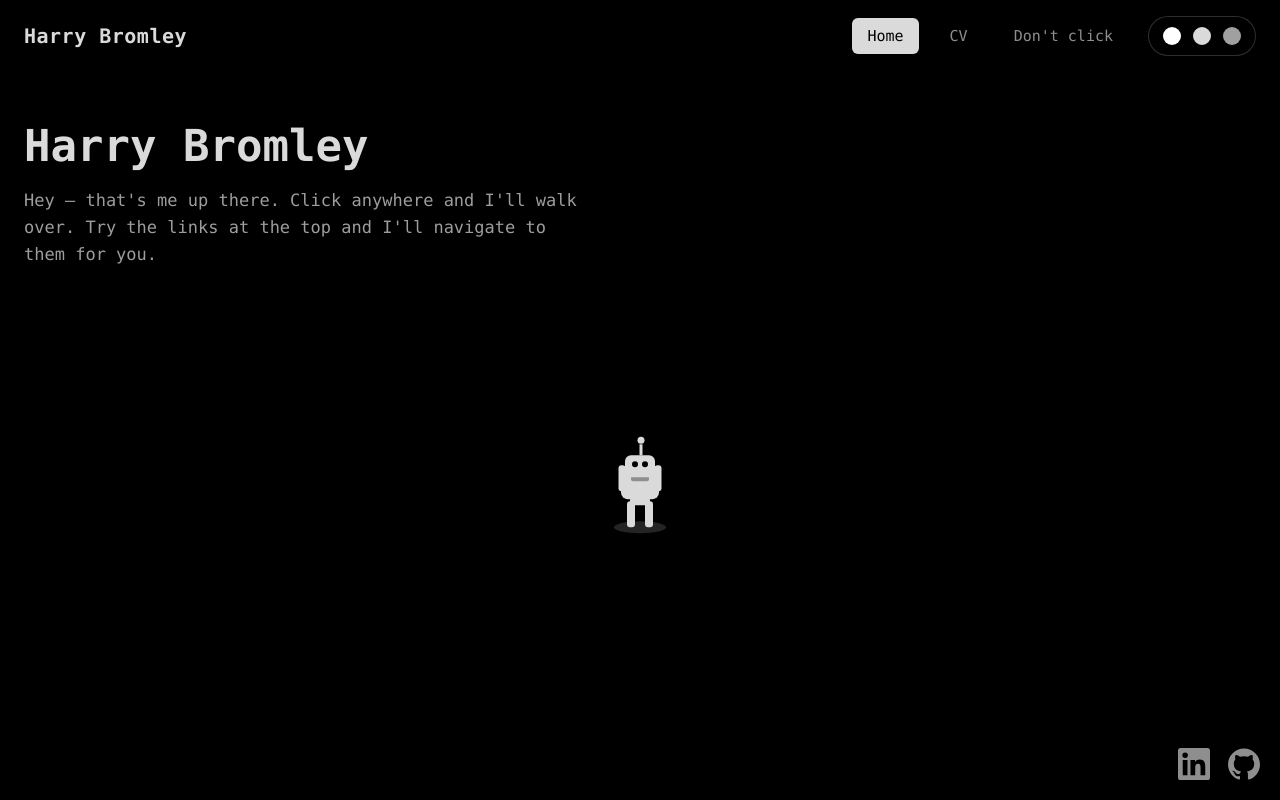
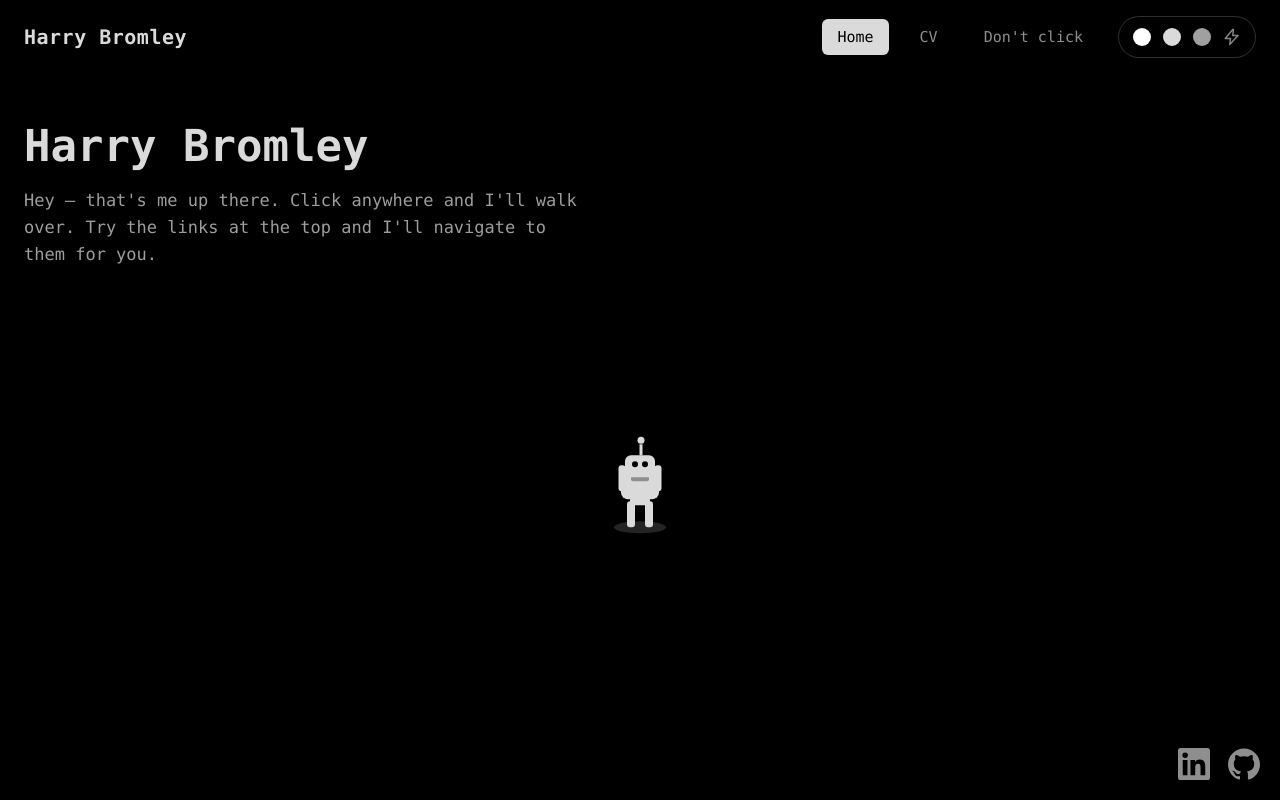
Before and after one commit to Harry1412/website, a React (Vite) app: page / in a window 1280 px wide. Built offline with nearby package versions, Linux system fonts and the light colour scheme.

Commit message:
Added boost option to speed up robot and animations

```diff
--- a/src/App.jsx
+++ b/src/App.jsx
@@ -29,6 +29,7 @@ export default function App() {
   const [route, setRoute] = useState(getRoute)
   const [cover, setCover] = useState(null)
   const [accent, setAccent] = useState(ACCENTS[1])
+  const [turbo, setTurbo] = useState(false)
   const [solved, setSolved] = useState(false)
   const robotRef = useRef(null)
   const busyRef = useRef(false)
@@ -65,26 +66,29 @@ export default function App() {
         y: rect.top + rect.height / 2,
       }
       const full = coverRadius(origin.x, origin.y)
+      const boost = turbo ? 2.5 : 1
+      const expandMs = EXPAND_MS
+      const contractMs = Math.round(CONTRACT_MS / boost)
 
       robotRef.current.walkTo(x, y, () => {
         robotRef.current.reach(() => {
           robotRef.current.unpack()
           setCover({ ...origin, radius: 0, duration: 0 })
           requestAnimationFrame(() => {
-            setCover({ ...origin, radius: full, duration: EXPAND_MS })
+            setCover({ ...origin, radius: full, duration: expandMs })
           })
           schedule(() => {
             window.location.hash = nextRoute
-            setCover({ ...origin, radius: 0, duration: CONTRACT_MS })
-          }, EXPAND_MS + 30)
+            setCover({ ...origin, radius: 0, duration: contractMs })
+          }, expandMs + 30)
           schedule(() => {
             setCover(null)
             busyRef.current = false
-          }, EXPAND_MS + 30 + CONTRACT_MS)
+          }, expandMs + 30 + contractMs)
         })
       })
     },
-    [schedule],
+    [schedule, turbo],
   )
 
   const handleSocial = useCallback((node) => {
@@ -105,7 +109,7 @@ export default function App() {
 
   return (
     <div className="app" style={{ '--accent': accent }}>
-      <RobotCanvas robotRef={robotRef} accent={accent} />
+      <RobotCanvas robotRef={robotRef} accent={accent} turbo={turbo} />
       <main className="page" key={route}>
         {page}
       </main>
@@ -114,6 +118,8 @@ export default function App() {
         onNavigate={navigate}
         accent={accent}
         onAccentChange={setAccent}
+        turbo={turbo}
+        onToggleTurbo={() => setTurbo((t) => !t)}
       />
       {route === '/' && <SocialLinks onActivate={handleSocial} />}
       {cover && (
--- a/src/components/ColourSlider.jsx
+++ b/src/components/ColourSlider.jsx
@@ -1,8 +1,11 @@
 export const ACCENTS = ['#ffffff', '#dadada', '#a0a0a0']
 
-export default function ColourSlider({ accent, onChange }) {
+const BOLT = 'M13 2 3 14h7l-1 8 11-12h-7l1-8z'
+
+export default function ColourSlider({ accent, onChange, turbo, onToggleTurbo }) {
   return (
-    <div className="colour-slider" role="radiogroup" aria-label="Accent colour">
+    <div className="colour-slider">
+      <div role="radiogroup" aria-label="Accent colour" className="colour-dots">
         {ACCENTS.map((c) => (
           <button
             key={c}
@@ -16,5 +19,25 @@ export default function ColourSlider({ accent, onChange }) {
           />
         ))}
       </div>
+      <button
+        type="button"
+        className="colour-bolt"
+        onClick={onToggleTurbo}
+        aria-pressed={turbo}
+        aria-label="Turbo speed"
+        title="Turbo speed"
+      >
+        <svg viewBox="0 0 24 24" width="20" height="20" aria-hidden="true">
+          <path
+            d={BOLT}
+            fill={turbo ? 'currentColor' : 'none'}
+            stroke="currentColor"
+            strokeWidth="2"
+            strokeLinejoin="round"
+            strokeLinecap="round"
+          />
+        </svg>
+      </button>
+    </div>
   )
 }
--- a/src/components/NavBar.jsx
+++ b/src/components/NavBar.jsx
@@ -7,7 +7,14 @@ const ITEMS = [
   { label: "Don't click", route: '/surprise' },
 ]
 
-export default function NavBar({ active, onNavigate, accent, onAccentChange }) {
+export default function NavBar({
+  active,
+  onNavigate,
+  accent,
+  onAccentChange,
+  turbo,
+  onToggleTurbo,
+}) {
   const refs = useRef({})
 
   return (
@@ -26,7 +33,12 @@ export default function NavBar({ active, onNavigate, accent, onAccentChange }) {
         ))}
       </div>
       <div className="nav-tools">
-        <ColourSlider accent={accent} onChange={onAccentChange} />
+        <ColourSlider
+          accent={accent}
+          onChange={onAccentChange}
+          turbo={turbo}
+          onToggleTurbo={onToggleTurbo}
+        />
       </div>
     </nav>
   )
--- a/src/components/RobotCanvas.jsx
+++ b/src/components/RobotCanvas.jsx
@@ -1,7 +1,7 @@
 import { useEffect, useRef } from 'react'
 import { Robot } from '../game/robot'
 
-export default function RobotCanvas({ robotRef, accent }) {
+export default function RobotCanvas({ robotRef, accent, turbo }) {
   const canvasRef = useRef(null)
   const robot = useRef(null)
 
@@ -53,6 +53,10 @@ export default function RobotCanvas({ robotRef, accent }) {
     if (robot.current) robot.current.accent = accent
   }, [accent])
 
+  useEffect(() => {
+    if (robot.current) robot.current.turbo = turbo
+  }, [turbo])
+
   const handleClick = (e) => {
     const rect = canvasRef.current.getBoundingClientRect()
     robot.current.walkTo(e.clientX - rect.left, e.clientY - rect.top)
--- a/src/game/robot.js
+++ b/src/game/robot.js
@@ -5,6 +5,7 @@ const UNPACK_LOWER = 0.25
 const UNPACK_TOTAL = UNPACK_RAISE + UNPACK_HOLD + UNPACK_LOWER
 const REACH_DURATION = 0.55
 const WAVE_DURATION = 0.9
+const UNPACK_BOOST = 2.5
 const EASE = (t) => t * t * (3 - 2 * t)
 const FLOOR_CELLS = 3
 const FLOOR_GAP = 4
@@ -39,6 +40,7 @@ export class Robot {
     this.ready = false
 
     this.speed = 360
+    this.turbo = false
     this.state = 'idle'
     this.facing = 1
     this.clock = 0
@@ -93,6 +95,10 @@ export class Robot {
     this.onWaveDone = onDone || null
   }
 
+  actionBoost() {
+    return this.turbo ? UNPACK_BOOST : 1
+  }
+
   update(dt) {
     this.clock += dt
 
@@ -100,7 +106,7 @@ export class Robot {
       const dx = this.target.x - this.x
       const dy = this.target.y - this.y
       const dist = Math.hypot(dx, dy)
-      const step = this.speed * dt
+      const step = (this.turbo ? this.speed * 3 : this.speed) * dt
       if (dist <= step) {
         this.x = this.target.x
         this.y = this.target.y
@@ -116,7 +122,7 @@ export class Robot {
         if (Math.abs(dx) > 1) this.facing = dx >= 0 ? 1 : -1
       }
     } else if (this.state === 'reaching') {
-      this.unpackTime += dt
+      this.unpackTime += dt * this.actionBoost()
       if (this.unpackTime >= REACH_DURATION) {
         this.state = 'idle'
         const cb = this.onReachDone
@@ -124,7 +130,7 @@ export class Robot {
         if (cb) cb()
       }
     } else if (this.state === 'unpacking') {
-      this.unpackTime += dt
+      this.unpackTime += dt * this.actionBoost()
       if (this.unpackTime >= UNPACK_TOTAL) {
         this.state = 'idle'
       }
--- a/src/index.css
+++ b/src/index.css
@@ -82,10 +82,50 @@ body {
   display: flex;
 }
 
+.colour-dots {
+  display: flex;
+  gap: 12px;
+}
+
+.colour-bolt {
+  position: relative;
+  display: inline-flex;
+  align-items: center;
+  justify-content: center;
+  /* same box as a colour dot so it sits on the same pitch as a 4th dot */
+  width: 18px;
+  height: 18px;
+  padding: 0;
+  background: transparent;
+  border: none;
+  border-radius: 50%;
+  color: var(--accent, #ffffff);
+  cursor: pointer;
+  opacity: 0.6;
+  transition: opacity 0.2s;
+}
+
+/* enlarge the tap target without affecting the layout pitch */
+.colour-bolt::after {
+  content: '';
+  position: absolute;
+  inset: -7px;
+  border-radius: 50%;
+}
+
+.colour-bolt:hover {
+  opacity: 1;
+}
+
+.colour-bolt[aria-pressed='true'] {
+  opacity: 1;
+}
+
 .colour-slider {
   display: flex;
+  align-items: center;
   gap: 12px;
-  padding: 10px 14px;
+  padding: 11px 14px;
   border: 1px solid rgba(255, 255, 255, 0.18);
   border-radius: 999px;
   background: rgba(0, 0, 0, 0.4);
```
Lines whose indentation alone changed are shown as unchanged.
